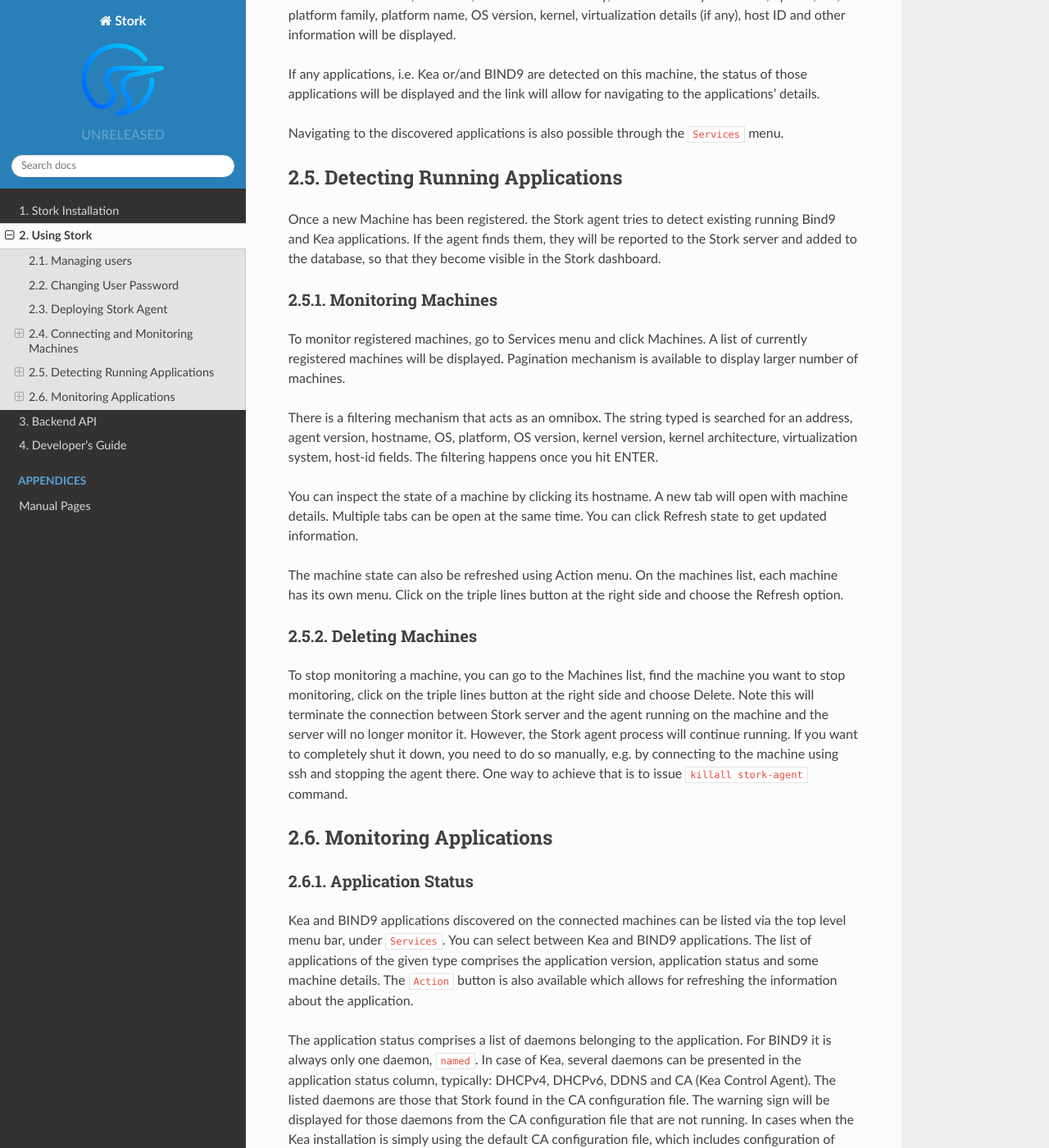
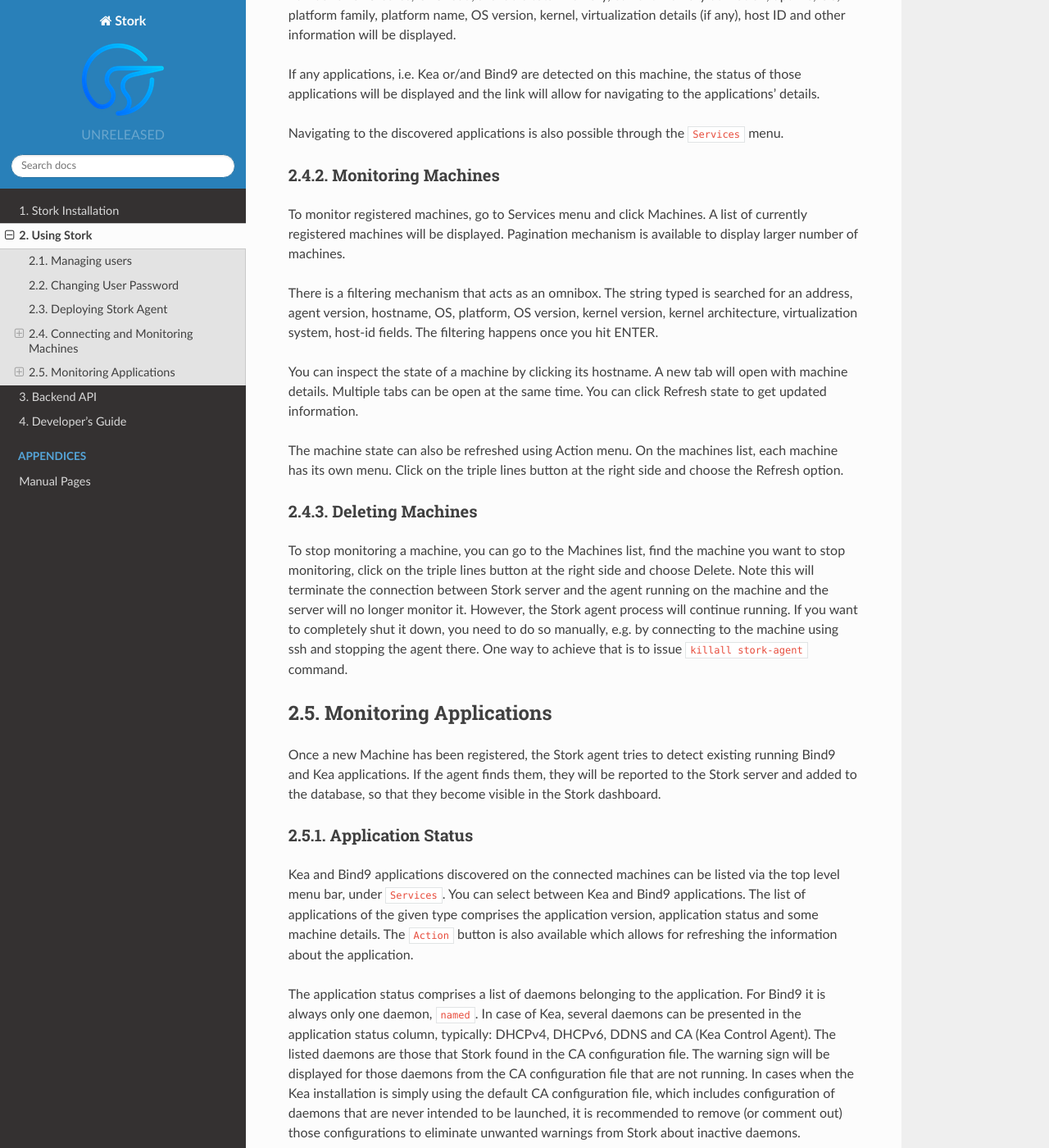
Before and after one commit to isc-projects/stork, a Sphinx documentation site: the page built from doc/usage.rst, in a window 1280 px wide and 1400 px high, scrolled down 2302 px. Shown: the whole window at 82% size. Built offline with Sphinx 7.4.7 and the Read the Docs theme 2.0.0, drawn with Linux system fonts in a browser that asks for light colours; some of the changed lines change nothing that is shown.

Commit message:
[#122] Merged conflicting sections
The Detecting Running Applications sections is merged into the
Monitoring Applications section.

```diff
--- a/doc/usage.rst
+++ b/doc/usage.rst
@@ -104,19 +104,12 @@
 family, platform name, OS version, kernel, virtualization details (if any), host ID and other
 information will be displayed.
 
-If any applications, i.e. Kea or/and BIND9 are detected on this machine, the status of those
+If any applications, i.e. Kea or/and Bind9 are detected on this machine, the status of those
 applications will be displayed and the link will allow for navigating to the applications'
 details.
 
 Navigating to the discovered applications is also possible through the ``Services`` menu.
 
-
-Detecting Running Applications
-==============================
-
-Once a new Machine has been registered. the Stork agent tries to detect existing running
-Bind9 and Kea applications. If the agent finds them, they will be reported to the Stork server
-and added to the database, so that they become visible in the Stork dashboard.
 
 Monitoring Machines
 ~~~~~~~~~~~~~~~~~~~
@@ -150,16 +143,21 @@
 Monitoring Applications
 =======================
 
+Once a new Machine has been registered, the Stork agent tries to detect existing running
+Bind9 and Kea applications. If the agent finds them, they will be reported to the Stork server
+and added to the database, so that they become visible in the Stork dashboard.
+
+
 Application Status
 ~~~~~~~~~~~~~~~~~~
 
-Kea and BIND9 applications discovered on the connected machines can be listed via the top level
-menu bar, under ``Services``. You can select between Kea and BIND9 applications. The list
+Kea and Bind9 applications discovered on the connected machines can be listed via the top level
+menu bar, under ``Services``. You can select between Kea and Bind9 applications. The list
 of applications of the given type comprises the application version, application status and some
 machine details. The ``Action`` button is also available which allows for refreshing the
 information about the application.
 
-The application status comprises a list of daemons belonging to the application. For BIND9 it
+The application status comprises a list of daemons belonging to the application. For Bind9 it
 is always only one daemon, ``named``. In case of Kea, several daemons can be presented in the
 application status column, typically: DHCPv4, DHCPv6, DDNS and CA (Kea Control Agent). The
 listed daemons are those that Stork found in the CA configuration file. The warning sign
```
